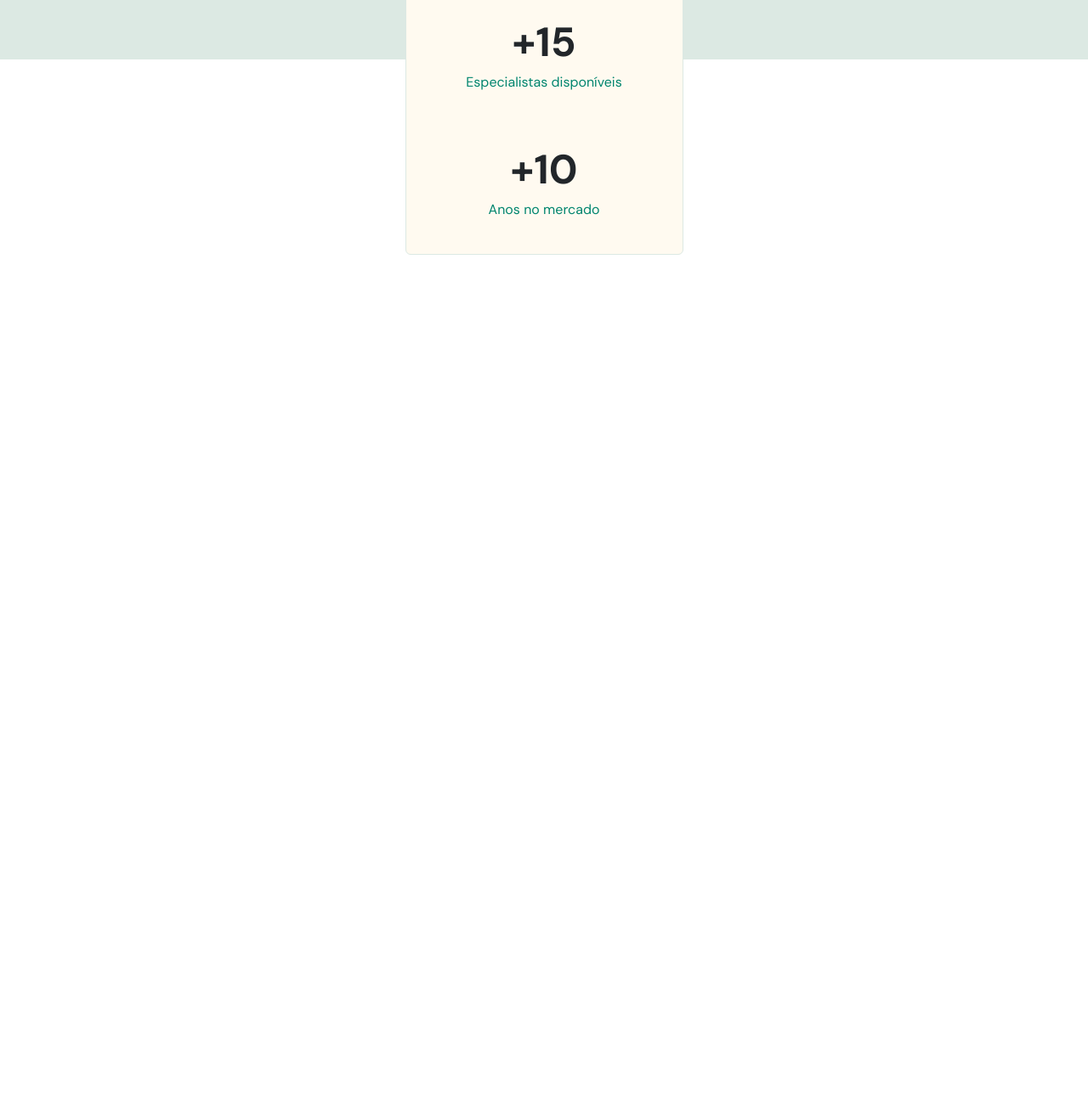
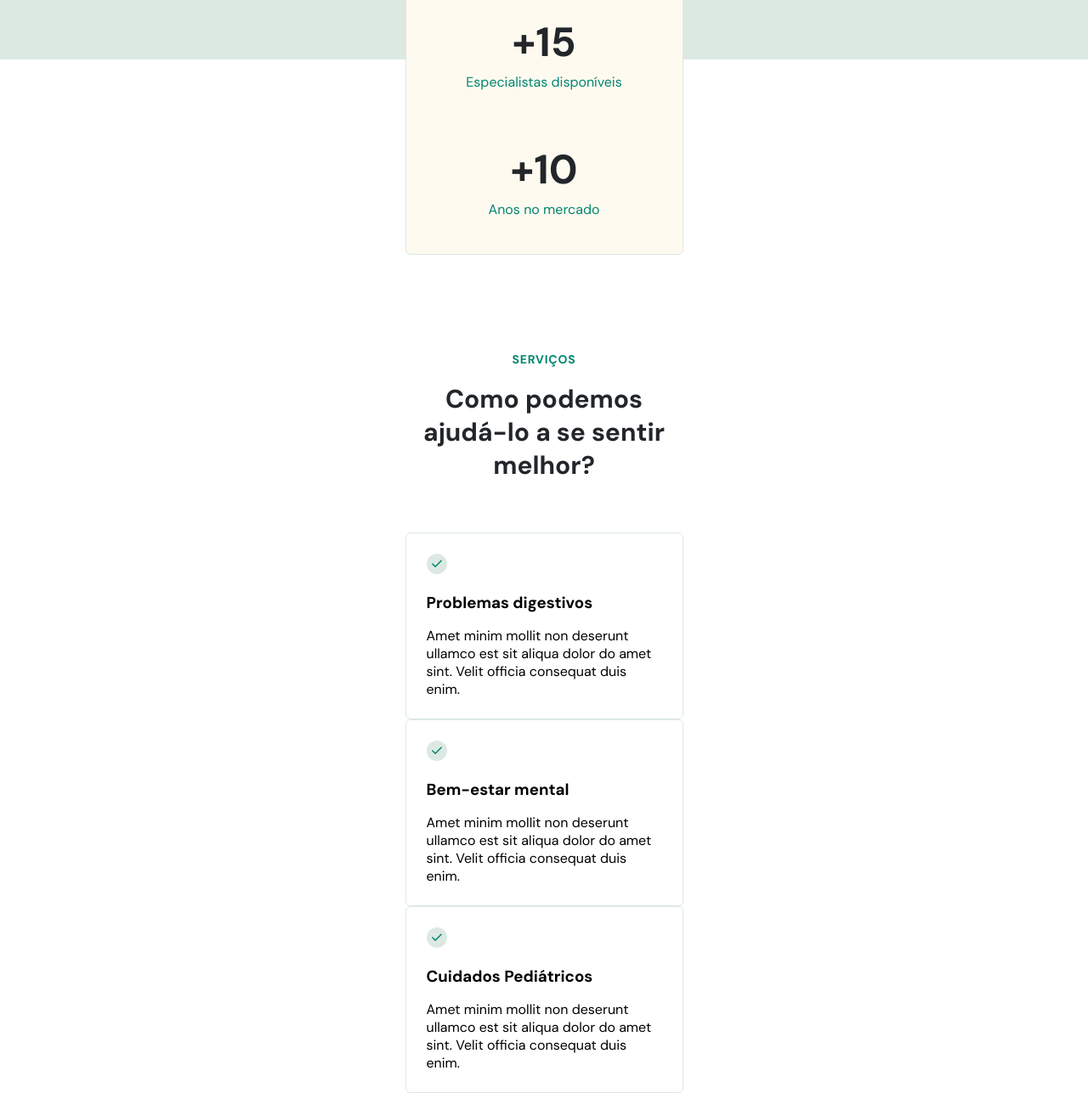
Before and after one commit to adelmojsantos/doctorcare, a plain HTML site: page index.html in a window 1280 px wide. Shown: the part 1082-2369 px from the top of the page at 85% size. Before the commit the page ends 1382 px from the top, so only its background shows below. Drawn offline with Linux system fonts and the light colour scheme.

Commit message:
Atualizando

```diff
--- a/index.html
+++ b/index.html
@@ -53,7 +53,7 @@
 
       <div class="menu">
         <ul>
-          <li><a href="#">Inicio</a></li>
+          <li><a href="#">Início</a></li>
           <li><a href="#">Serviços</a></li>
           <li><a href="#">Sobre</a></li>
         </ul>
@@ -155,6 +155,47 @@
     </div>
   </header>
 
+  <section id="services">
+    <div class="wrapper">
+      <header>
+        <h4>Serviços</h4>
+        <h2>Como podemos ajudá-lo a se sentir melhor?</h2>
+      </header>
+
+      <div class="card">
+        <svg width="24" height="24" viewBox="0 0 24 24" fill="none" xmlns="http://www.w3.org/2000/svg">
+          <circle cx="12" cy="12" r="12" fill="#DCE9E2" />
+          <path d="M17.091 8.18182L10.091 15.1818L6.90918 12" stroke="#00856F" stroke-width="1.5" stroke-linecap="round"
+            stroke-linejoin="round" />
+        </svg>
+        <h3>Problemas digestivos</h3>
+        <p>Amet minim mollit non deserunt ullamco est sit aliqua dolor do amet sint. Velit officia consequat duis enim.
+        </p>
+      </div>
+
+      <div class="card">
+        <svg width="24" height="24" viewBox="0 0 24 24" fill="none" xmlns="http://www.w3.org/2000/svg">
+          <circle cx="12" cy="12" r="12" fill="#DCE9E2" />
+          <path d="M17.091 8.18182L10.091 15.1818L6.90918 12" stroke="#00856F" stroke-width="1.5" stroke-linecap="round"
+            stroke-linejoin="round" />
+        </svg>
+        <h3>Bem-estar mental</h3>
+        <p>Amet minim mollit non deserunt ullamco est sit aliqua dolor do amet sint. Velit officia consequat duis enim.
+        </p>
+      </div>
+
+      <div class="card">
+        <svg width="24" height="24" viewBox="0 0 24 24" fill="none" xmlns="http://www.w3.org/2000/svg">
+          <circle cx="12" cy="12" r="12" fill="#DCE9E2" />
+          <path d="M17.091 8.18182L10.091 15.1818L6.90918 12" stroke="#00856F" stroke-width="1.5" stroke-linecap="round"
+            stroke-linejoin="round" />
+        </svg>
+        <h3>Cuidados Pediátricos</h3>
+        <p>Amet minim mollit non deserunt ullamco est sit aliqua dolor do amet sint. Velit officia consequat duis enim.
+        </p>
+      </div>
+    </div>
+  </section>
   <script src="main.js"></script>
 </body>
 
--- a/style.css
+++ b/style.css
@@ -251,6 +251,8 @@ body.menu-expanded nav {
 
   margin-top: 4.8rem;
   margin-bottom: 8rem;
+
+  text-shadow: 0px 4px 4px rgba(0, 0, 0, 0.25), 0px 4px 4px rgba(0, 0, 0, 0.25);
 }
 
 .social-links {
@@ -273,3 +275,40 @@ body.menu-expanded .logo path {
 body.menu-expanded button path {
   stroke: white;
 }
+
+/*===SERVICES===*/
+#services header h4 {
+  font-size: 1.4rem;
+  line-height: 150%;
+  text-transform: uppercase;
+
+  color: var(--primary_color);
+
+  letter-spacing: 0.08rem;
+
+  margin-bottom: 1.6rem;
+}
+
+#services header h2 {
+  font-size: 3.0rem;
+  line-height: 3.9rem;
+  text-align: center;
+
+  color: var(--headline);
+
+  margin-bottom: 6rem;
+}
+
+.card {
+  padding: 2.4rem;
+  text-align: left;
+
+  background: white;
+
+  border: 1px solid var(--brand-light);
+  border-radius: 0.6rem;
+}
+
+.card h3 {
+  margin-block: 1.6rem;
+}
```
